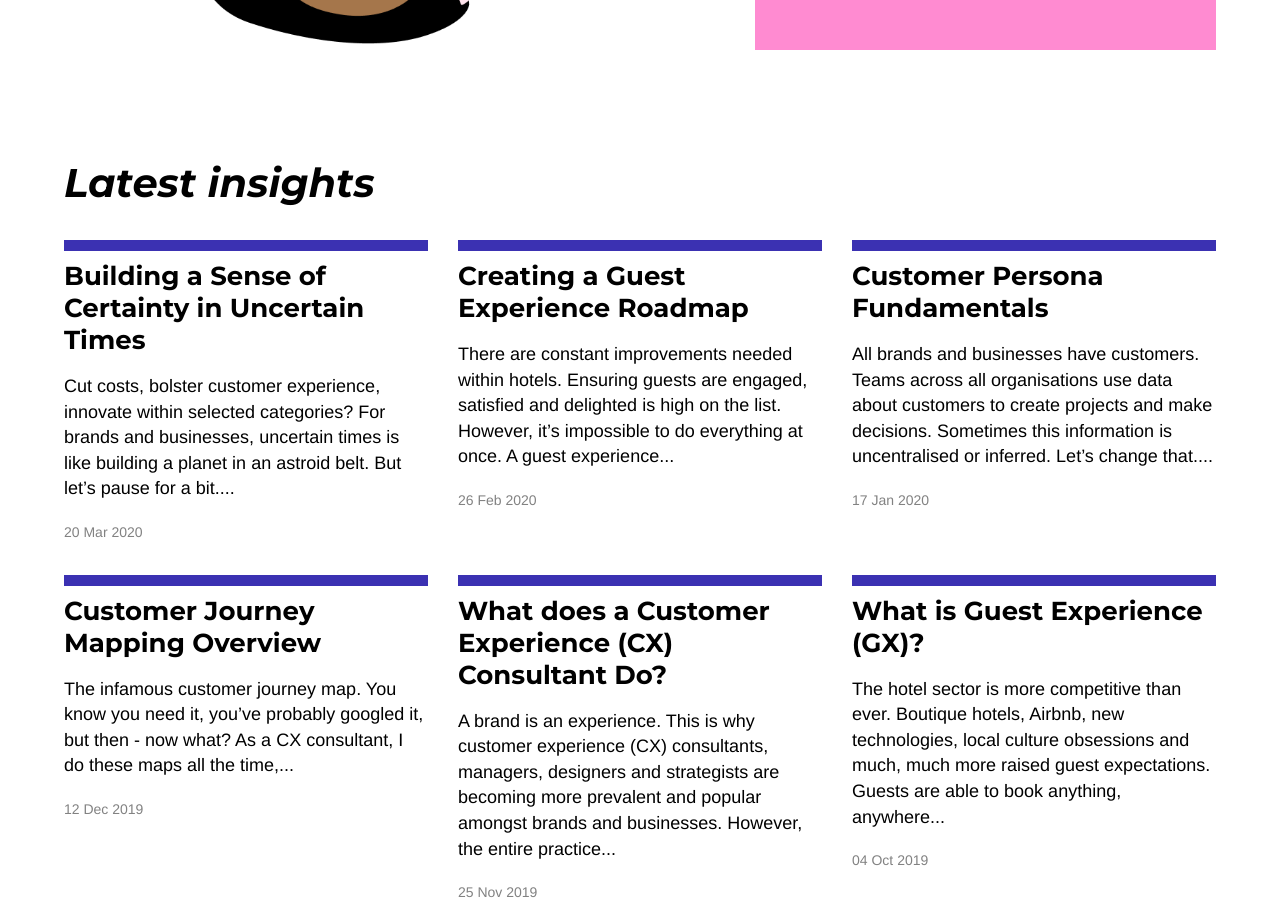
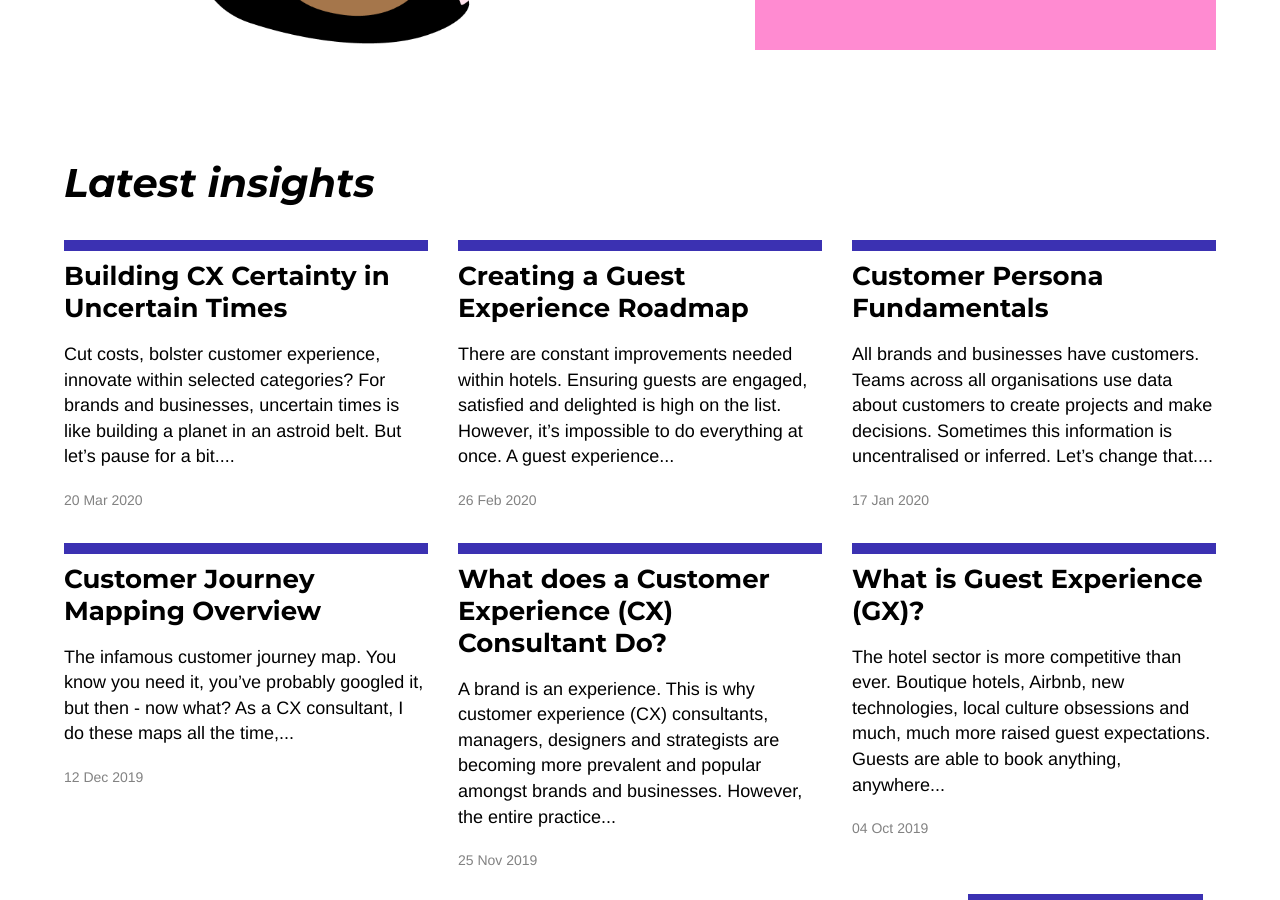
Before and after one commit to emilygv/emilyvernon.com, a Jekyll site: the page built from index.md, in a window 1280 px wide and 900 px high, scrolled down 2545 px. Built offline with Jekyll 4.4.1, drawn with Linux system fonts in a browser that asks for light colours; nearby versions of some CDN libraries.

Commit message:
renamed post

```diff
--- a/_posts/2020-03-20-building-a-sense-of-certainty-in-uncertain-times.md
+++ b/_posts/2020-03-20-building-CX-certainty-in-uncertain-times.md
@@ -1,5 +1,5 @@
 ---
-title: Building a Sense of Certainty in Uncertain Times
+title: Building CX Certainty in Uncertain Times
 category: Customer Experience (CX)
 image: "https://source.unsplash.com/BuNWp1bL0nc/800x430"
 further_reading:
```
